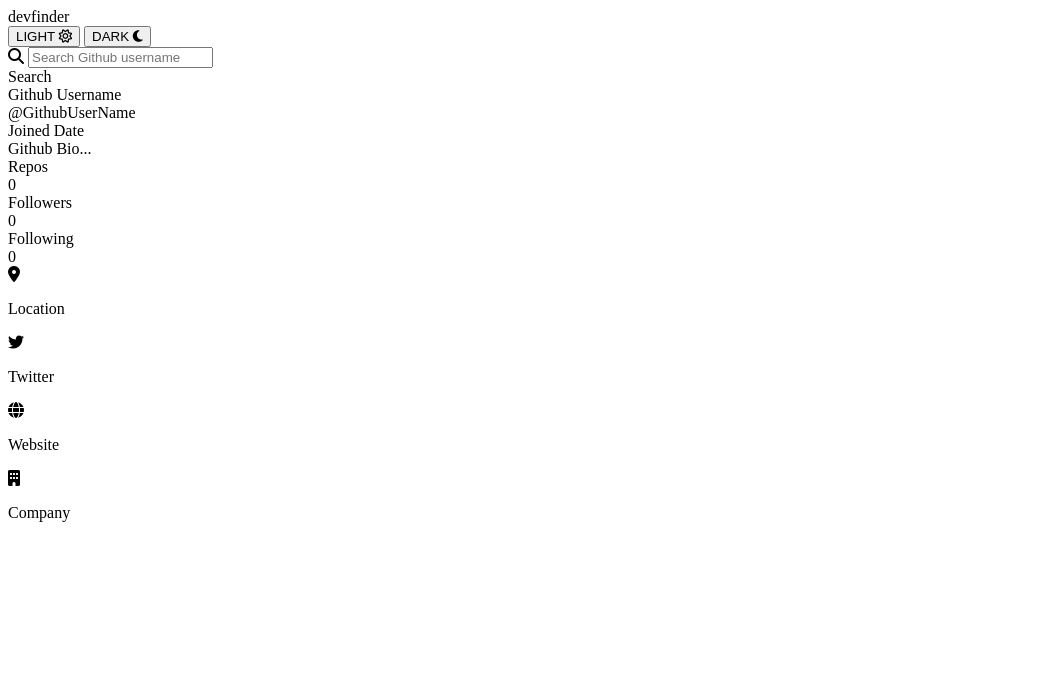
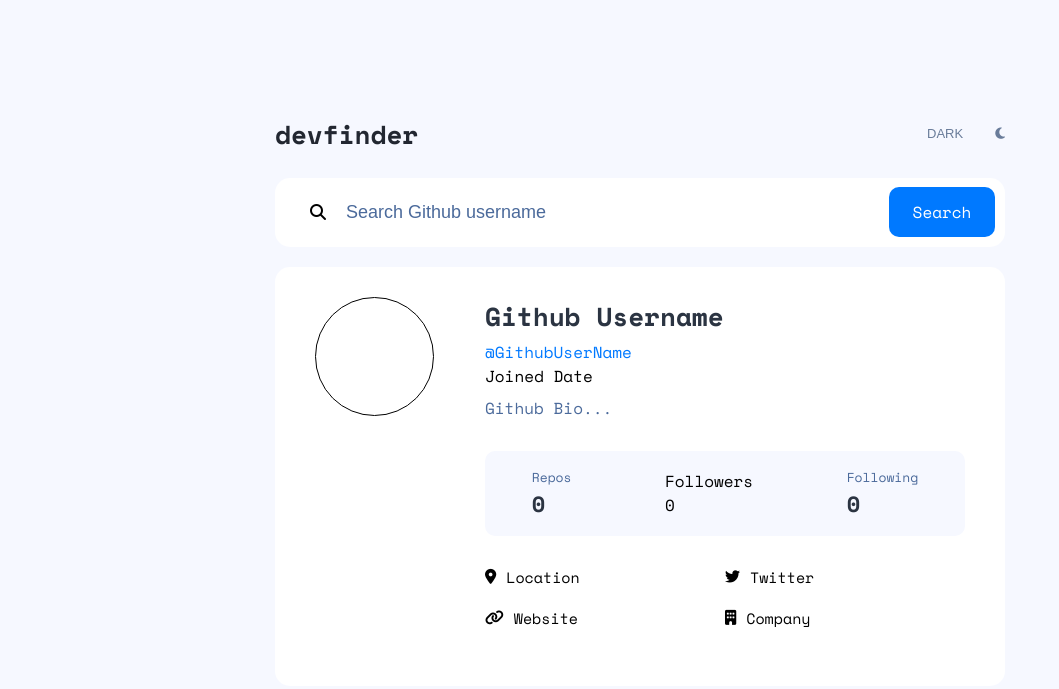
Before and after one commit to msam4/github-user-search-app, a plain HTML site: page index.html in a window 1280 px wide. Shown: the whole page, without its empty margins (0-1059 px from the left). Drawn offline with nearby package versions, Linux system fonts and the light colour scheme.

Commit message:
Add styling to the index page. Add color mode to the html element tag to fix the root in style.css

```diff
--- a/index.html
+++ b/index.html
@@ -1,9 +1,12 @@
 <!DOCTYPE html>
-<html lang="en">
+<html lang="en" color-mode="light">
 <head>
   <meta charset="UTF-8">
   <meta name="viewport" content="width=device-width, initial-scale=1.0">
   <title>Github User Search App</title>
+  <link rel="preconnect" href="https://fonts.googleapis.com">
+  <link rel="preconnect" href="https://fonts.gstatic.com" crossorigin>
+  <link href="https://fonts.googleapis.com/css2?family=Libre+Franklin:ital,wght@0,100..900;1,100..900&family=Outfit:wght@100..900&family=Red+Hat+Text:ital,wght@0,300..700;1,300..700&family=Space+Mono:ital,wght@0,400;0,700;1,400;1,700&display=swap" rel="stylesheet">
   <link rel="stylesheet" href="https://use.fontawesome.com/releases/v6.1.2/css/all.css">
   <link rel="stylesheet" href="style.css">
 </head>
@@ -11,11 +14,11 @@
   <header>
     <div class="head">devfinder</div>
     <div class="light-dark mode">
-      <button class="color-mode-btn light--hidden" aria-label="Toggle light mode">
+      <button class="color-mode__btn light--hidden" aria-label="Toggle light mode">
         LIGHT
         <i class="fa-regular fa-sun"></i>
       </button>
-      <button class="color-mode-btn dark--hidden" aria-label="Toggle dark mode">
+      <button class="color-mode__btn dark--hidden" aria-label="Toggle dark mode">
         DARK
         <i class="fa-solid fa-moon"></i>
       </button>
@@ -68,7 +71,7 @@
           <p class="twit">Twitter</p>
         </div>
         <div class="website">
-          <i class="fa-solid fa-globe"></i>
+          <i class="fa-solid fa-link"></i>
           <p class="websites">Website</p>
         </div>
         <div class="company">
--- a/style.css
+++ b/style.css
@@ -0,0 +1,263 @@
+* {
+  margin: 0;
+  padding: 0;
+}
+
+/* Light Mode */
+:root[color-mode="light"] {
+  --body-bg-color-: #f6f8ff;
+  --head-color-: #222731;
+  --darklight-color-: #697c9a;
+  --search-bg-color-: white;
+  --search-color-: #4b6a9b;
+  --black: black;
+  --follow-color-: #4b6a9b;
+  --followTotal-color-: #2b3442;
+}
+
+/* Dark Mode */
+:root[color-mode="dark"] {
+  --body-bg-color-: #141d2f;
+  --head-color-: #ffffff;
+  --darklight-color-: #ffffff;
+  --search-bg-color-: #1e2a47;
+  --search-color-: #ffffff;
+  --black: white;
+  --follow-bg-color-: #f6f8ff;
+  --follow-color-: white;
+  --followTotal-color-: #ffffff;
+  --social-color-: white;
+}
+
+body {
+  background-color: var(--body-bg-color-);
+  width: 100%;
+  height: 100vh;
+  display: flex;
+  flex-direction: column;
+  justify-content: center;
+  align-items: center;
+  font-family: "Libre Franklin", sans-serif;
+  font-family: "Outfit", sans-serif;
+  font-family: "Red Hat Text", sans-serif;
+  font-family: "Space Mono", sans-serif;
+}
+
+header {
+  display: flex;
+  justify-content: space-between;
+  align-items: center;
+  width: 730px;
+  margin-bottom: 25px;
+}
+
+.head {
+  font-size: 26px;
+  font-weight: bold;
+  color: var(--head-color-);
+}
+
+:root[color-mode="light"] .light--hidden {
+  display: none;
+}
+
+:root[color-mode="dark"] .dark--hidden {
+  display: none;
+}
+
+.color-mode__btn {
+  font-size: 13px;
+  outline: none;
+  background-color: var(--body-bg-color-);
+  border: none;
+  cursor: pointer;
+  color: var(--darklight-color-);
+  display: flex;
+  align-items: center;
+  width: 78px;
+  justify-content: space-between;
+}
+
+.dark i, .light i {
+  width: 20px;
+  height: 20px;
+}
+
+.search {
+  height: 69px;
+  width: 730px;
+  background-color: var(--search-bg-color-);
+  border-radius: 15px;
+  display: flex;
+  align-items: center;
+  justify-content: space-between;
+}
+
+.searchText {
+  display: flex;
+  align-items: center;
+  height: 100%;
+}
+
+.searchText i {
+  margin-left: 35px;
+}
+
+.searchText input {
+  margin-left: 20px;
+  height: 100%;
+  width: 500px;
+  border: none;
+  outline: none;
+  font-size: 18px;
+  color: var(--search-color-);
+  background-color: var(--search-bg-color-);
+}
+
+::placeholder {
+  color: var(--search-color-);
+  opacity: 1;
+}
+
+.searchbtn {
+  height: 50px;
+  width: 106px;
+  background-color: #0079ff;
+  border-radius: 10px;
+  display: flex;
+  justify-content: center;
+  align-items: center;
+  color: white;
+  font-size: 16px;
+  margin-right: 10px;
+  cursor: pointer;
+}
+
+.resultBody {
+  background-color: var(--search-bg-color-);
+  width: 730px;
+  height: 419px;
+  border-radius: 15px;
+  margin-top: 20px;
+  display: flex;
+  flex-direction: column;
+  align-items: center;
+}
+
+.resultBody .profileImg {
+  width: 117px;
+  height: 117px;
+  border: 1px solid var(--black);
+  border-radius: 117px;
+  object-fit: contain;
+}
+
+.resultBody .mainImg img {
+  object-fit: contain;
+  width: 117px;
+  height: 117px;
+  border-radius: 117px;
+}
+
+.githubHead {
+  display: flex;
+  align-items: center;
+  justify-content: space-between;
+  width: 650px;
+  margin-top: 30px;
+}
+
+.githubInfo {
+  height: 100%;
+  width: 480px;
+  position: relative;
+}
+
+.githubUser {
+  font-size: 26px;
+  font-weight: bold;
+  color: var(--followTotal-color-);
+}
+
+.githubUserName {
+  color: #0079ff;
+  margin-top: 5px;
+}
+
+.githubUserName a {
+  font-size: 16px;
+  color: var(--search-btn-bg-);
+  text-decoration: none;
+}
+
+.githubJoinedDate {
+  position: absolute;
+  top: 7px;
+  right: 0;
+  font-size: 15px;
+  color: var(--darklight-color-);
+}
+
+.githubBio {
+  width: 480px;
+  height: 25px;
+  color: var(--search-color-);
+  margin-top: -20px;
+  margin-bottom: 30px;
+}
+
+.githubFact {
+  width: 650px;
+  display: flex;
+  flex-direction: column;
+  align-items: flex-end;
+}
+
+.githubRepo {
+  display: flex;
+  align-items: center;
+  justify-content: space-around;
+  background-color: var(--body-bg-color-);
+  height: 85px;
+  width: 480px;
+  border-radius: 10px;
+}
+
+.repoHeading,
+.followerHeading,
+.followingHeading {
+  font-size: 13px;
+  color: var(--follow-color-);
+}
+
+.repoTotal,
+.followerTotal,
+.followingTotal {
+  font-size: 22px;
+  font-weight: bold;
+  color: var(--followTotal-color-);
+}
+
+.githubSocial {
+  display: grid;
+  grid-template-columns: 240px 240px;
+  row-gap: 1.2em;
+  color: var(--social-color-);
+  margin-top: 30px;
+}
+
+.location,
+.twitter,
+.website,
+.company {
+  display: flex;
+  align-items: center;
+  font-size: 15px;
+}
+
+.location i,
+.twitter i,
+.website i,
+.company i {
+  margin-right: 10px;
+}
```
